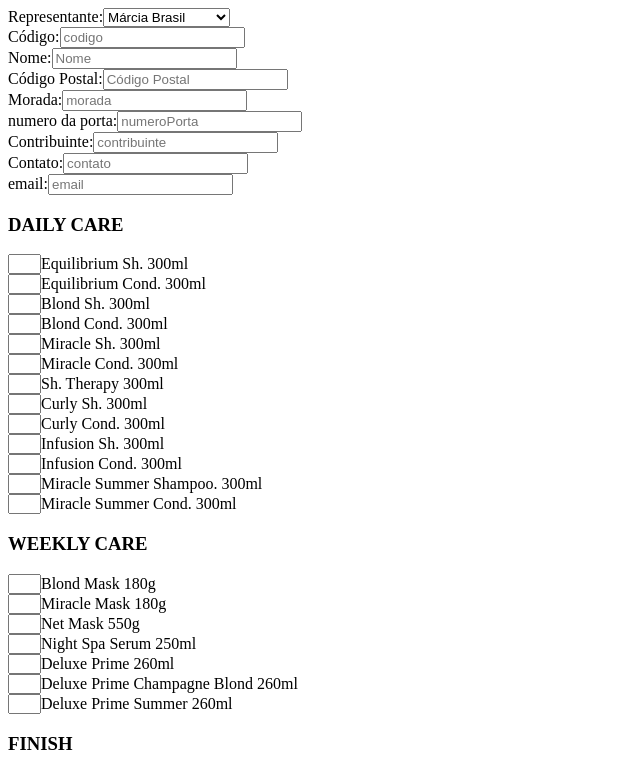
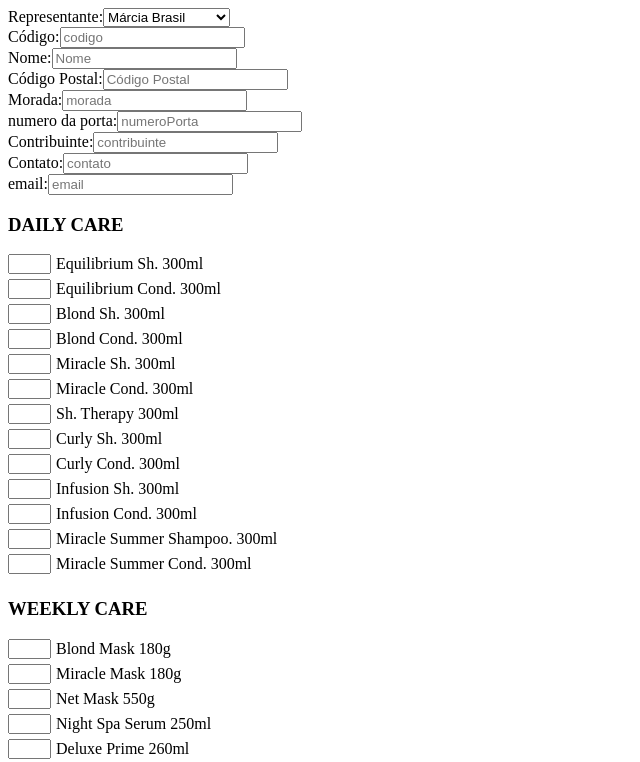
Before and after one commit to guiazca/Truss2.0, a React (Vite) app: page / in a window 1280 px wide. Shown: the top 762 px of the page, without its empty margins (0-640 px from the left). Built offline with nearby package versions, Linux system fonts and the light colour scheme.

Commit message:
adding more styles to productsForm

```diff
--- a/src/components/productForm/ProductForm.tsx
+++ b/src/components/productForm/ProductForm.tsx
@@ -1,5 +1,6 @@
 import { Dispatch, SetStateAction } from 'react';
 import { IProduct } from '../../types/product.type';
+import { styled } from 'styled-components';
 
 export interface IProductsForm {
   products: IProduct[];
@@ -23,8 +24,8 @@ export const ProductForm: React.FC<IProductsForm> = ({
         <>
           {product.subLinha ? <h3>{product.subLinha}</h3> : ''}
           <div key={i} className="Produto">
-            <input
-              style={{ width: 25, height: 14 }}
+            <SyledInput
+              style={{ width: 35, height: 14 }}
               className="inputQTD"
               type="number"
               pattern="\d*"
@@ -43,3 +44,9 @@ export const ProductForm: React.FC<IProductsForm> = ({
     </div>
   );
 };
+
+const SyledInput = styled.input`
+  margin-right: 5px;
+  margin-bottom: 5px;
+  width: 100px;
+`;
```
